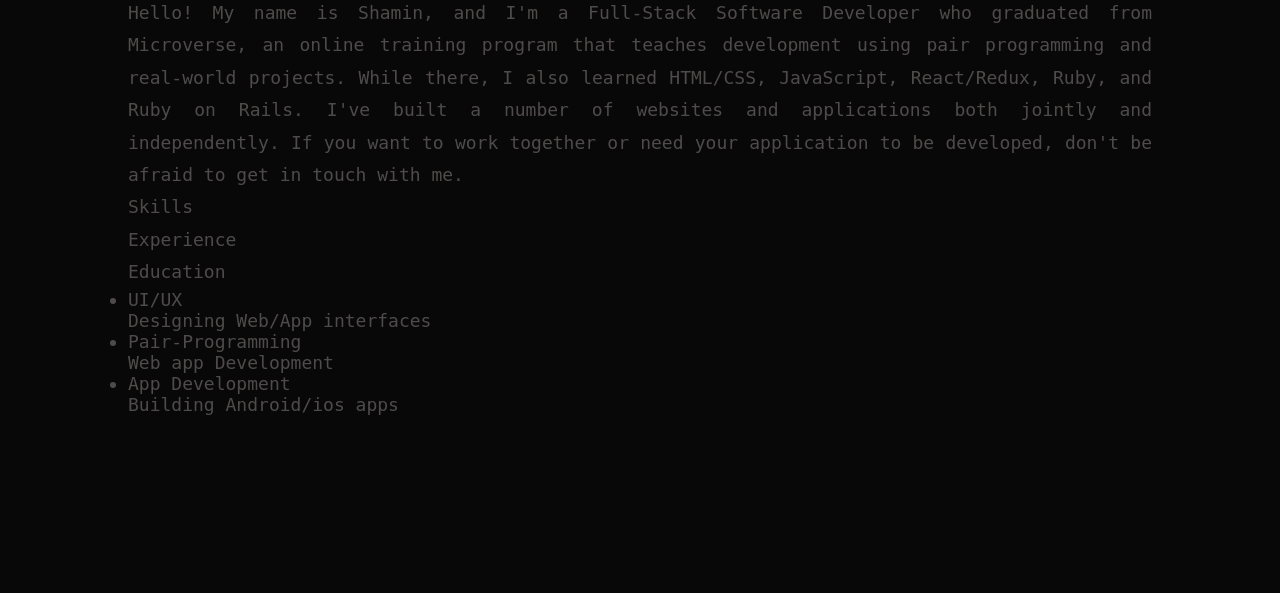
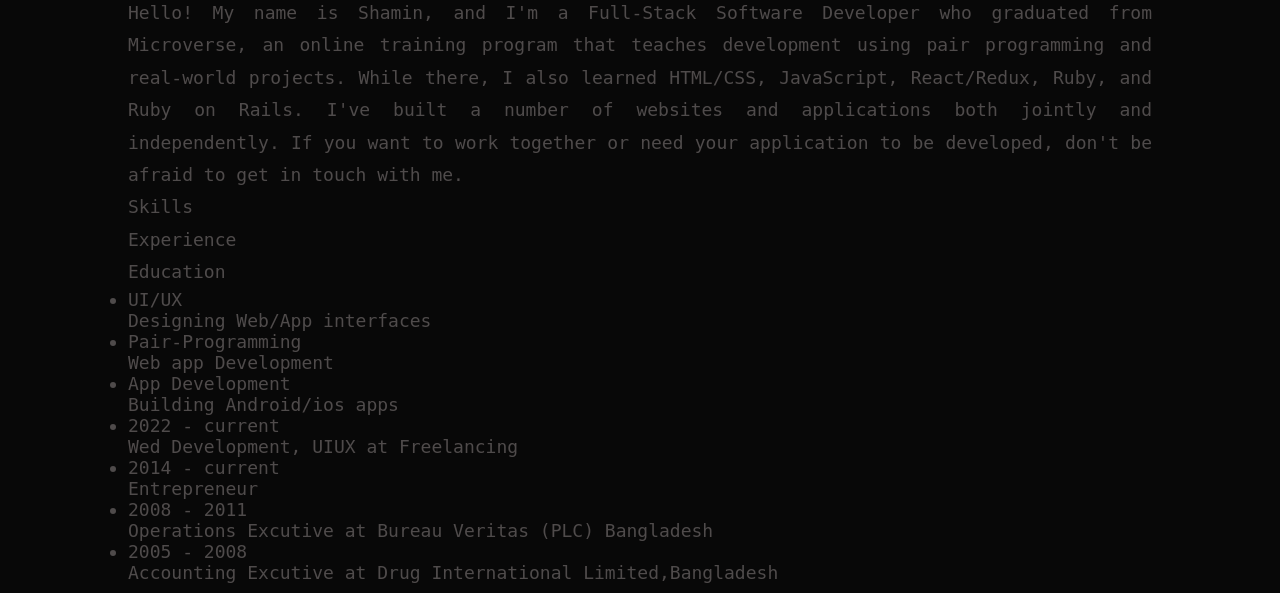
Before and after one commit to sharminkhan0/My-1st-responsive-portfolio-with-html-css-js, a plain HTML site: page index.html in a window 1280 px wide. Shown: the part 855-1448 px from the top of the page. Before the commit the page ends 1280 px from the top, so only its background shows below. Drawn offline with Linux system fonts and the light colour scheme.

Commit message:
update indexfiles for about section

```diff
--- a/index.html
+++ b/index.html
@@ -69,6 +69,16 @@
                             </ul>
                         </div>
 
+                        <div class="tab-contents" id="experience">
+                            <ul>
+                                <li><span>2022 - current</span><br>Wed Development, UIUX at Freelancing</li>
+                                <li><span>2014 - current</span><br>Entrepreneur</li>
+                                <li><span>2008 - 2011</span><br>Operations Excutive at Bureau Veritas (PLC) Bangladesh</li>
+                                <li><span>2005 - 2008</span><br>Accounting Excutive at Drug International Limited,Bangladesh
+                                </li>
+                            </ul>
+                        </div>
+
 
 
 
```
